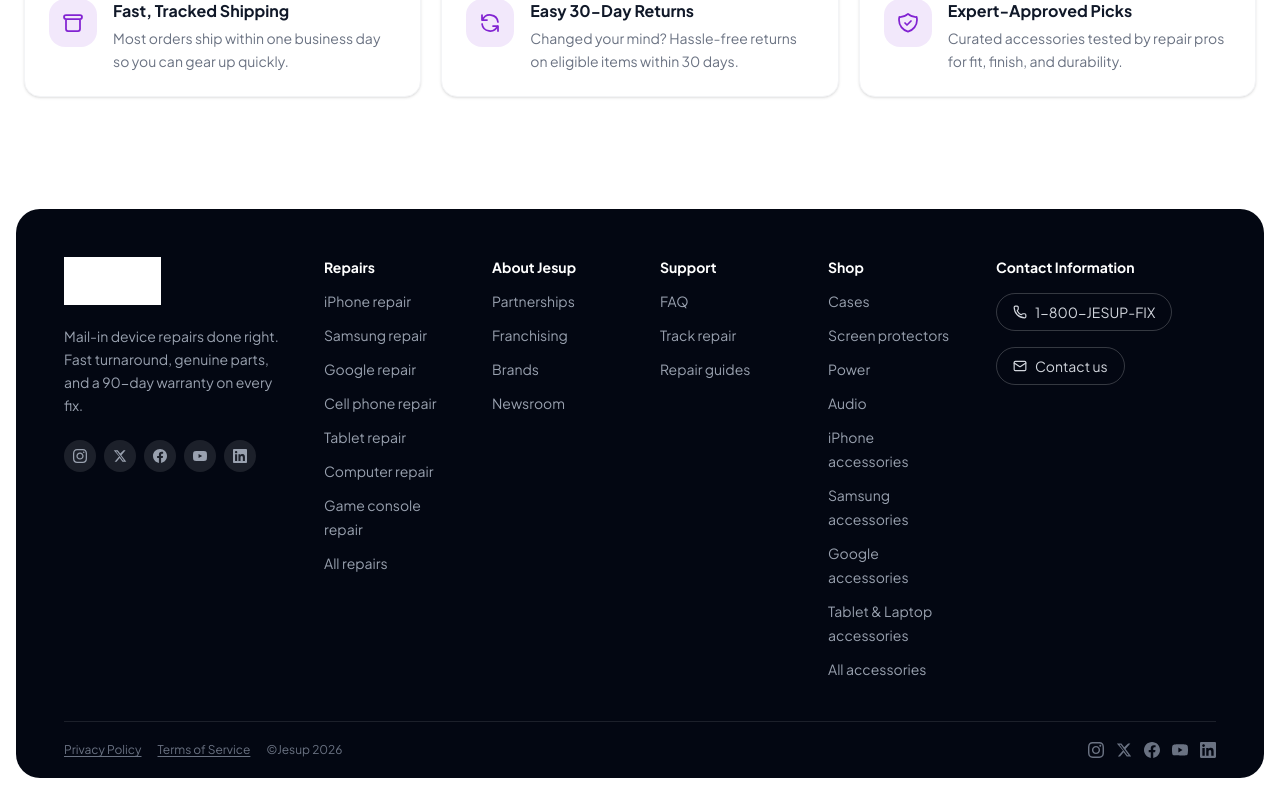
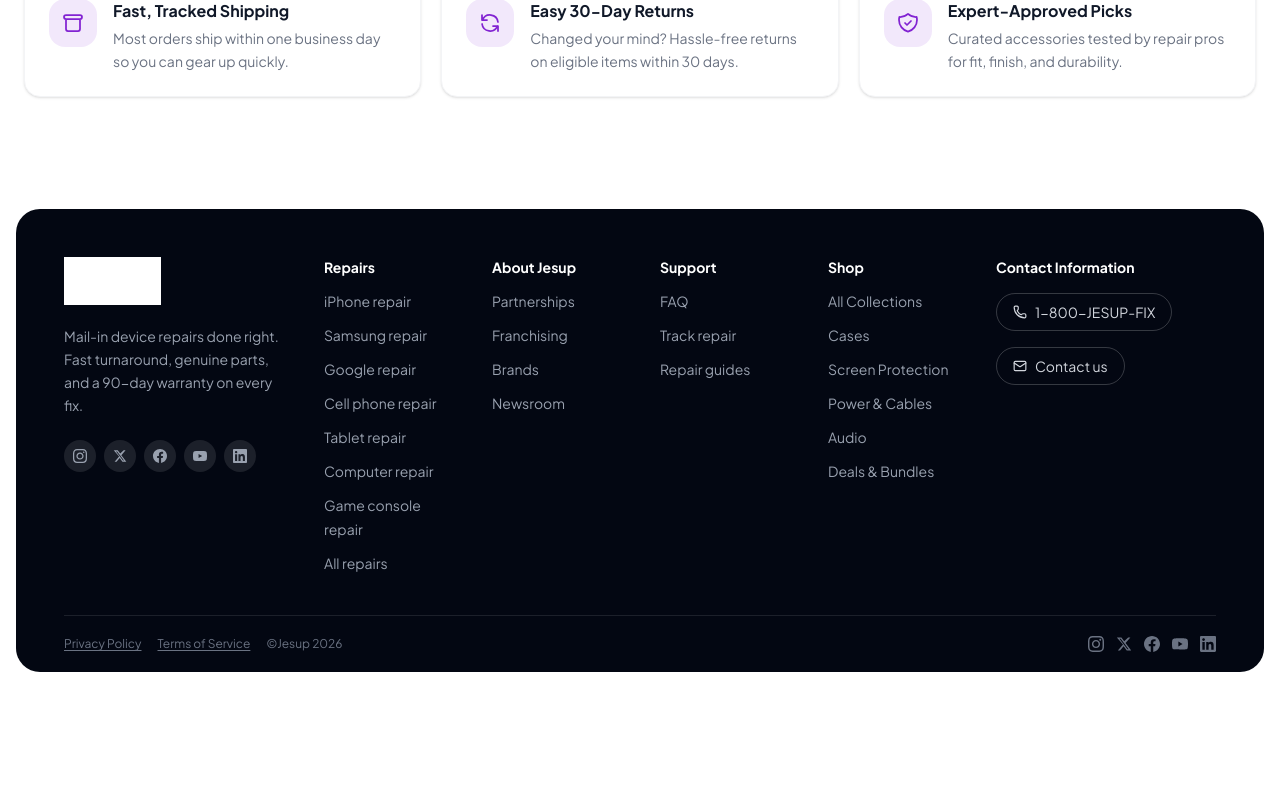
Before and after one commit to brandedge-26/new-jesup, a Next.js app in the folder shop/: page / in a window 1280 px wide. Shown: the part 3665-4467 px from the top of the page. After the commit the page ends 4361 px from the top, so only its background shows below. Built offline with nearby package versions, Linux system fonts and the light colour scheme.

Commit message:
Feat: Footer links applied.

```diff
--- a/shop/src/components/Footer.tsx
+++ b/shop/src/components/Footer.tsx
@@ -36,15 +36,12 @@ const footerLinks = [
   {
     title: "Shop",
     links: [
-      { label: "Cases", href: "/shop/cases" },
-      { label: "Screen protectors", href: "/shop/screen-protectors" },
-      { label: "Power", href: "/shop/power" },
-      { label: "Audio", href: "/shop/audio" },
-      { label: "iPhone accessories", href: "/shop/iphone" },
-      { label: "Samsung accessories", href: "/shop/samsung" },
-      { label: "Google accessories", href: "/shop/google" },
-      { label: "Tablet & Laptop accessories", href: "/shop/tablet-laptop" },
-      { label: "All accessories", href: "/shop" },
+      { label: "All Collections",    href: "/collections" },
+      { label: "Cases",              href: "/collections/cases" },
+      { label: "Screen Protection",  href: "/collections/screen-protection" },
+      { label: "Power & Cables",     href: "/collections/power" },
+      { label: "Audio",              href: "/collections/audio" },
+      { label: "Deals & Bundles",    href: "/collections/deals" },
     ],
   },
 ];
```
